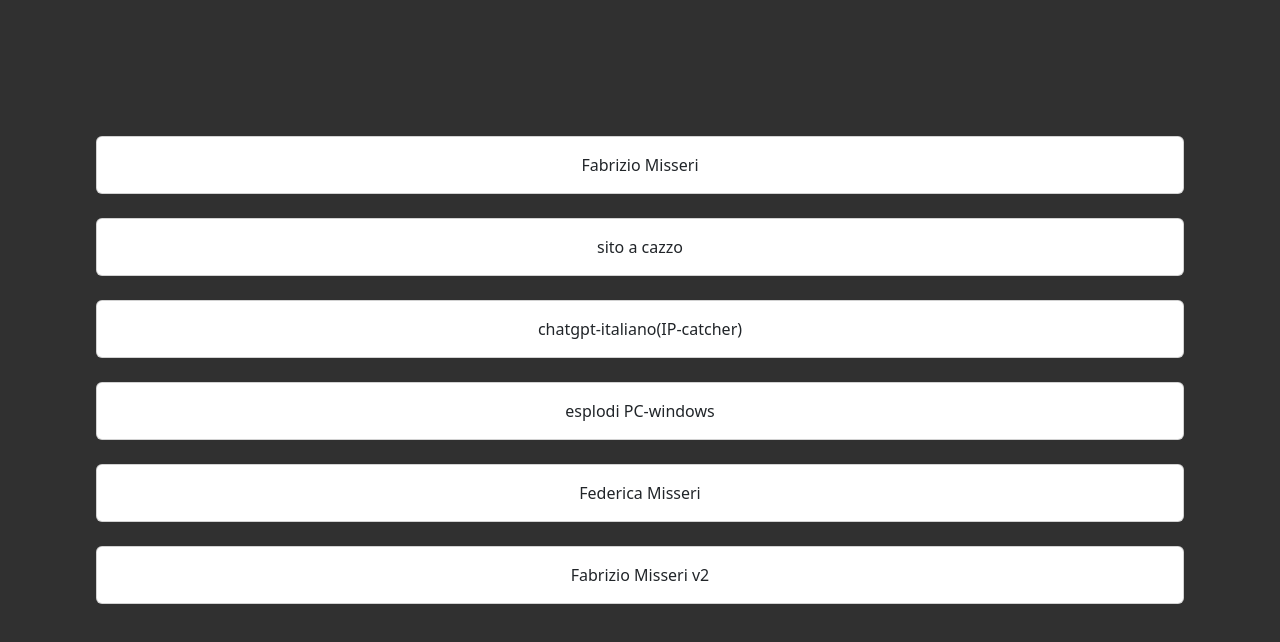
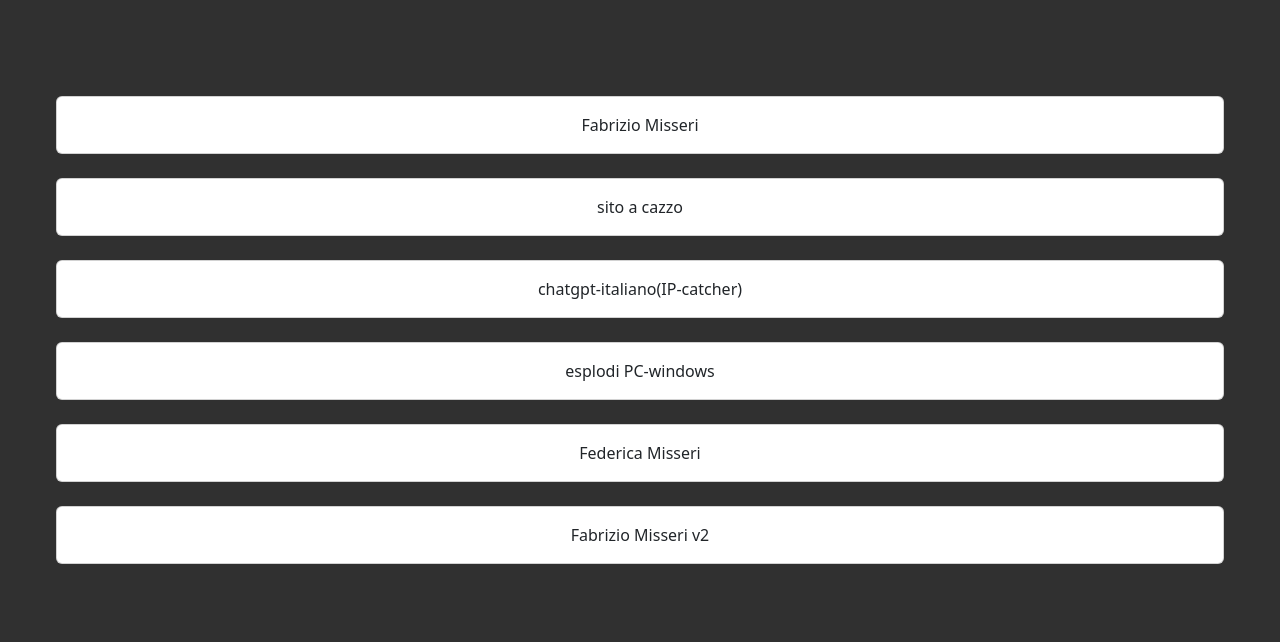
Before and after one commit to FabrizioMisseri/allMyLinks, a Vue app: page / in a window 1280 px wide. Shown: the top 642 px of the page. Built offline with nearby package versions, Linux system fonts and the light colour scheme.

Commit message:
add overflow

```diff
--- a/src/App.vue
+++ b/src/App.vue
@@ -13,8 +13,8 @@ export default {
 </script>
 
 <template>
-  <section class="wrapper p-5">
-    <div class="container-fluid my-5 py-3 fs-5 mx-4 px-4">
+  <section class="wrapper p-2">
+    <div id="over-flow" class="container-fluid my-5 py-3 fs-5 mx-4 px-4">
 
       <div class="btn card record px-4 py-3 my-4" v-for="(item, index) in store.array" :key="index">
         <a :href="item.link">
@@ -26,4 +26,8 @@ export default {
   </section>
 </template>
 
-<style></style>
+<style lang="scss">
+#over-flow {
+  overflow-y: auto;
+}
+</style>
```
